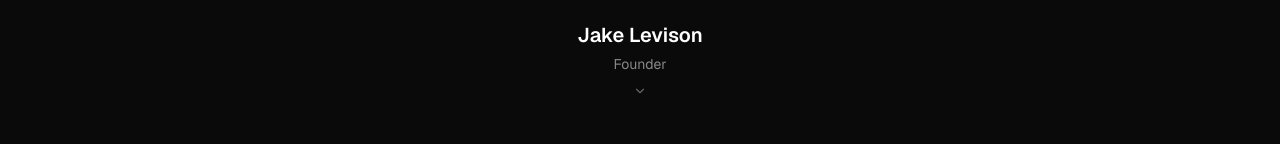
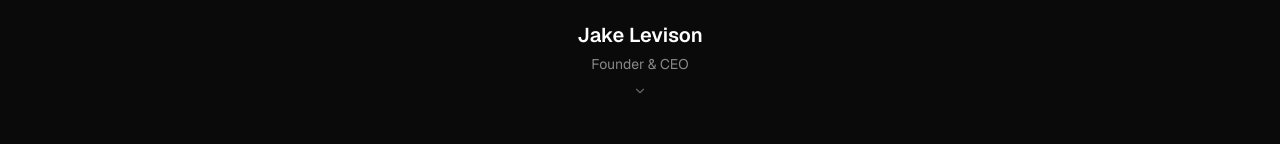
Before and after one commit to JakeLevison/endall-web, a Next.js app: page /team in a window 1280 px wide. Shown: the part 493-637 px from the top of the page. Built offline with nearby package versions, Linux system fonts and the light colour scheme.

Commit message:
Team page: Founder → Founder & CEO (website only)
Co-Authored-By: Claude Opus 4.6 (1M context) <noreply@anthropic.com>

```diff
--- a/src/components/sections/Team.tsx
+++ b/src/components/sections/Team.tsx
@@ -14,7 +14,7 @@ type TeamMember = {
 const TEAM: TeamMember[] = [
   {
     name: "Jake Levison",
-    title: "Founder",
+    title: "Founder & CEO",
     image: "/jake-headshot.png",
     bio: "Before founding Endall, Jake spent six years as Director of Business Development at Post Harvest Technologies, an investment and operating platform with vertically integrated cold storage, refrigeration contracting, and facility management businesses \u2013 including Central Coast Cooling and Facilities Management Group. He led capital formation, deal origination, and investor relations across the portfolio, presenting directly to institutional investors, sovereign wealth funds, and C-suite executives at national food and agriculture brands. Across PHT\u2019s portfolio companies, Jake worked closely with senior management and operations teams and saw the same pattern across the board: owners running growing service businesses with no one covering the front office. That gap is what led him to start Endall. Prior to PHT, Jake held roles at Blockworks, M&T Bank, and Morgan Stanley. He holds a B.A. in Philosophy, Politics, and Economics from the University of Pennsylvania, where he played Division I baseball, and serves on the Chairman\u2019s Council of New York Restoration Project.",
   },
```
